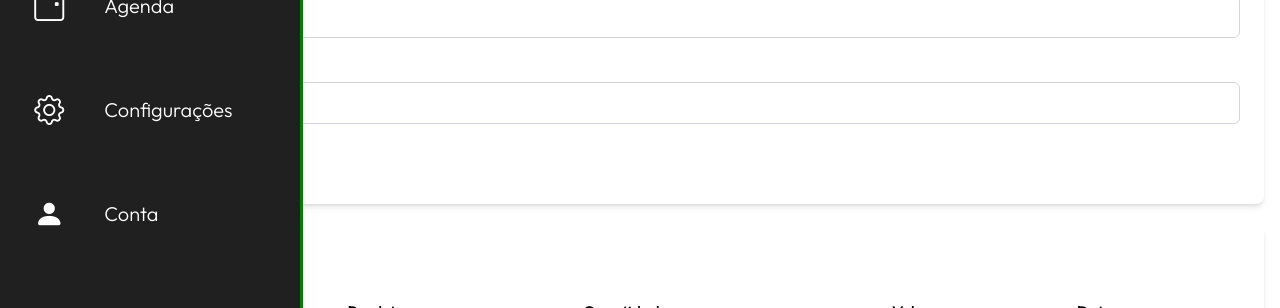
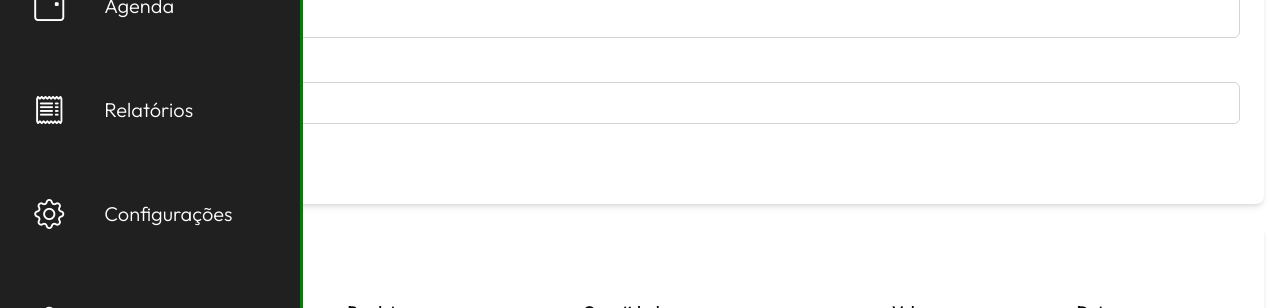
Before and after one commit to devvluan/monorepo-pet, a Next.js app in the folder packages/web/: page /dashboard/caixa in a window 1280 px wide. Shown: the part 318-626 px from the top of the page. Built offline with nearby package versions, Linux system fonts and the light colour scheme; no server answers.

Commit message:
new: criação do menu relatorios

```diff
--- a/packages/web/app/dashboard/layout.tsx
+++ b/packages/web/app/dashboard/layout.tsx
@@ -29,7 +29,7 @@ export default function RootLayout({
             <ul className="">
               <li className="item-menu">
                 <Link
-                  href="/"
+                  href="/dashboard"
                   className="item-menu flex items-center hover:bg-gray-700 p-2 rounded"
                 >
                   <span className="icon">
@@ -55,6 +55,14 @@ export default function RootLayout({
                 </Link>
               </li>
               <li className="item-menu">
+                <Link href="/dashboard/relatorio">
+                  <span className="icon">
+                    <i className="bi bi-receipt"></i>
+                  </span>
+                  <span className="txt-link">Relatórios</span>
+                </Link>
+              </li>
+              <li className="item-menu">
                 <Link href="/Configuracao">
                   <span className="icon">
                     <i className="bi bi-gear"></i>
--- /dev/null
+++ b/packages/web/app/dashboard/relatorio/page.tsx
@@ -0,0 +1,16 @@
+import { getServerSession } from "next-auth";
+import { redirect } from "next/navigation";
+
+export default async function Report() {
+  const session = await getServerSession();
+
+  if (!session) {
+    redirect("/auth");
+  }
+
+  return (
+    <div>
+      <h1>Relatórios</h1>
+    </div>
+  );
+}
```
